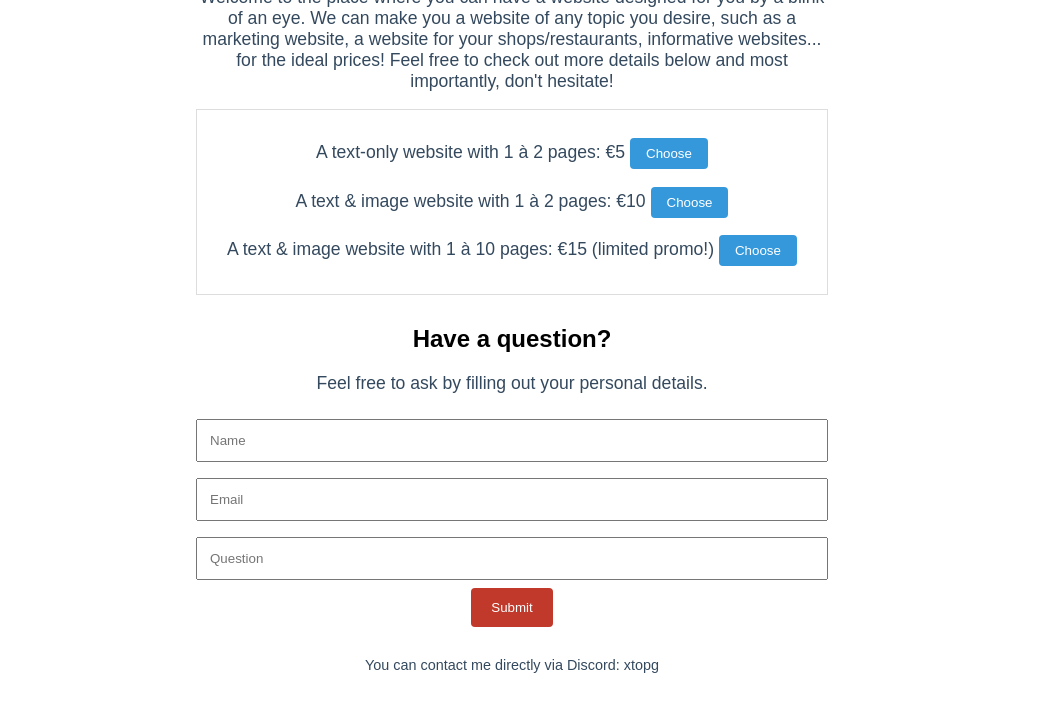
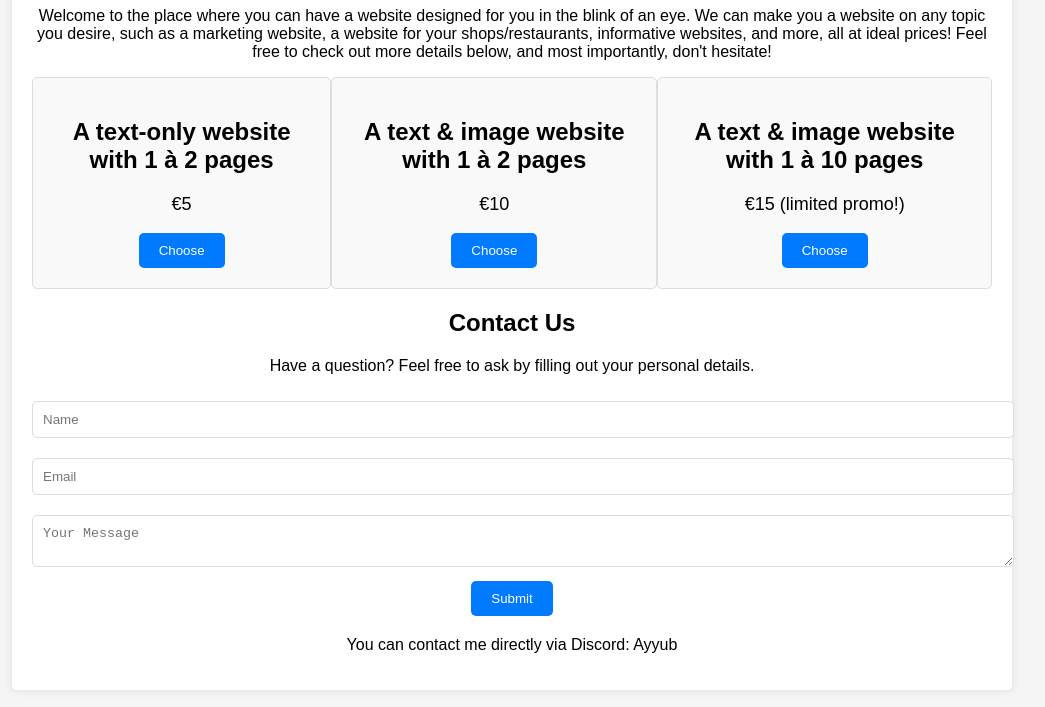
Before and after one commit to Hassaantk/hassaantk.github.io, a plain HTML site: page index.html in a window 1280 px wide. Shown: the part 93-800 px from the top of the page, without its empty margins (128-1173 px from the left). Drawn offline with Linux system fonts and the light colour scheme.

Commit message:
Update index.html

```diff
--- a/index.html
+++ b/index.html
@@ -3,102 +3,121 @@
 <head>
     <meta charset="UTF-8">
     <meta name="viewport" content="width=device-width, initial-scale=1.0">
-    <title>Welcome to our Website Services</title>
+    <title>Your Website Design Service</title>
     <style>
         body {
             font-family: Arial, sans-serif;
+            background-color: #f5f5f5;
+            margin: 0;
+            padding: 0;
+        }
+        .container {
+            max-width: 960px;
+            margin: 0 auto;
+            background-color: #fff;
+            padding: 20px;
+            box-shadow: 0 0 10px rgba(0, 0, 0, 0.1);
+            border-radius: 5px;
+        }
+        h1 {
             text-align: center;
         }
-
-        .container {
-            width: 50%;
-            margin: 0 auto;
+        p {
+            text-align: center;
         }
-
-        h1 {
-            color: #c0392b;
+        .pricing {
+            display: flex;
+            justify-content: space-around;
         }
-
-        p {
-            color: #34495e;
-            font-size: 1.1em;
+        .price-card {
+            text-align: center;
+            padding: 20px;
+            background-color: #f9f9f9;
+            border: 1px solid #ddd;
+            border-radius: 5px;
         }
-
-        .price {
-            border: 1px solid #ddd;
+        .price-card h2 {
+            font-size: 24px;
+        }
+        .price-card p {
+            font-size: 18px;
+        }
+        .choose-button {
+            background-color: #007bff;
+            color: #fff;
+            border: none;
+            padding: 10px 20px;
+            border-radius: 5px;
+            cursor: pointer;
+        }
+        .contact-form {
+            text-align: center;
+        }
+        input[type="text"],
+        input[type="email"],
+        textarea {
+            width: 100%;
             padding: 10px;
             margin: 10px 0;
+            border: 1px solid #ddd;
+            border-radius: 5px;
         }
-
-        .choose-btn {
-            background-color: #3498db;
+        input[type="submit"] {
+            background-color: #007bff;
             color: #fff;
-            padding: 8px 16px;
             border: none;
-            border-radius: 4px;
+            padding: 10px 20px;
+            border-radius: 5px;
             cursor: pointer;
         }
-
-        .contact-form {
-            margin-top: 30px;
-        }
-
-        input[type="text"] {
-            width: 100%;
-            padding: 12px;
-            margin: 8px 0;
-            box-sizing: border-box;
-        }
-
-        input[type="submit"] {
-            background-color: #c0392b;
-            color: #fff;
-            padding: 12px 20px;
-            border: none;
-            border-radius: 4px;
-            cursor: pointer;
-        }
-
-        input[type="submit"]:hover {
-            background-color: #a93226;
-        }
-
-        .contact-text {
-            margin-top: 30px;
-            font-size: 0.9em;
+        .discord-info {
+            text-align: center;
+            margin-top: 20px;
         }
     </style>
 </head>
 <body>
     <div class="container">
         <h1>Welcome!</h1>
-        <p>Welcome to the place where you can have a website designed for you by a blink of an eye. We can make you a website of any topic you desire, such as a marketing website, a website for your shops/restaurants, informative websites... for the ideal prices! Feel free to check out more details below and most importantly, don't hesitate!</p>
-        <div class="price">
-            <p>A text-only website with 1 à 2 pages: €5 <button class="choose-btn" onclick="showPopup('5')">Choose</button></p>
-            <p>A text & image website with 1 à 2 pages: €10 <button class="choose-btn" onclick="showPopup('10')">Choose</button></p>
-            <p>A text & image website with 1 à 10 pages: €15 (limited promo!) <button class="choose-btn" onclick="showPopup('15')">Choose</button></p>
+        <p>Welcome to the place where you can have a website designed for you in the blink of an eye. We can make you a website on any topic you desire, such as a marketing website, a website for your shops/restaurants, informative websites, and more, all at ideal prices! Feel free to check out more details below, and most importantly, don't hesitate!</p>
+
+        <div class="pricing">
+            <div class="price-card">
+                <h2>A text-only website with 1 à 2 pages</h2>
+                <p>€5</p>
+                <button class="choose-button" onclick="showPopup('TextOnly')">Choose</button>
+            </div>
+            <div class="price-card">
+                <h2>A text & image website with 1 à 2 pages</h2>
+                <p>€10</p>
+                <button class="choose-button" onclick="showPopup('TextAndImage')">Choose</button>
+            </div>
+            <div class="price-card">
+                <h2>A text & image website with 1 à 10 pages</h2>
+                <p>€15 (limited promo!)</p>
+                <button class="choose-button" onclick="showPopup('TextAndImageLimited')">Choose</button>
+            </div>
         </div>
+
         <div class="contact-form">
-            <h2>Have a question?</h2>
-            <p>Feel free to ask by filling out your personal details.</p>
-            <form>
-                <input type="text" placeholder="Name" required><br>
-                <input type="text" placeholder="Email" required><br>
-                <input type="text" placeholder="Question" required><br>
+            <h2>Contact Us</h2>
+            <p>Have a question? Feel free to ask by filling out your personal details.</p>
+            <form id="contactForm" method="post" action="mailto:hassaantk@gmail.com">
+                <input type="text" name="name" placeholder="Name" required>
+                <input type="email" name="email" placeholder="Email" required>
+                <textarea name="message" placeholder="Your Message" required></textarea>
                 <input type="submit" value="Submit">
             </form>
         </div>
-        <p class="contact-text">You can contact me directly via Discord: xtopg</p>
+
+        <div class="discord-info">
+            <p>You can contact me directly via Discord: Ayyub</p>
+        </div>
     </div>
 
     <script>
-        function showPopup(price) {
-            var email = 'baselkarjo24@gmail.com';
-            var userInput = prompt('Please enter your personal details to proceed with the €' + price + ' option:');
-            if (userInput) {
-                var details = 'Personal Details: ' + userInput + '\nChosen Price: €' + price;
-                window.open('mailto:' + email + '?subject=Website Design Request&body=' + details);
-            }
+        function showPopup(serviceType) {
+            // Implement the popup logic here using JavaScript and CSS
         }
     </script>
 </body>
```
